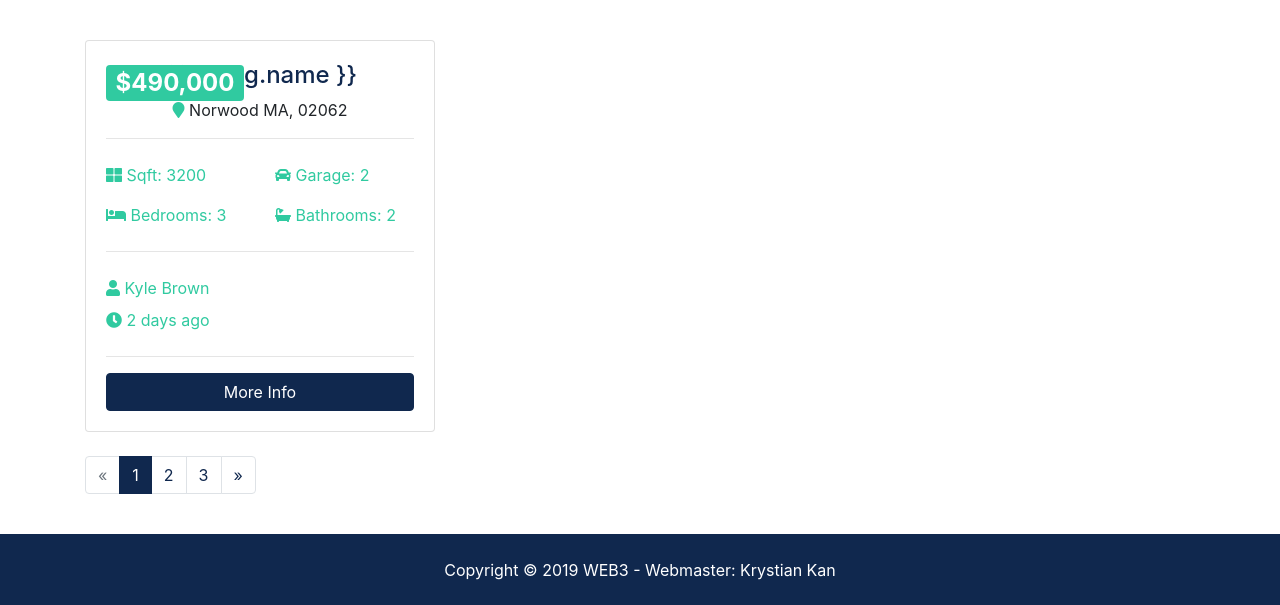
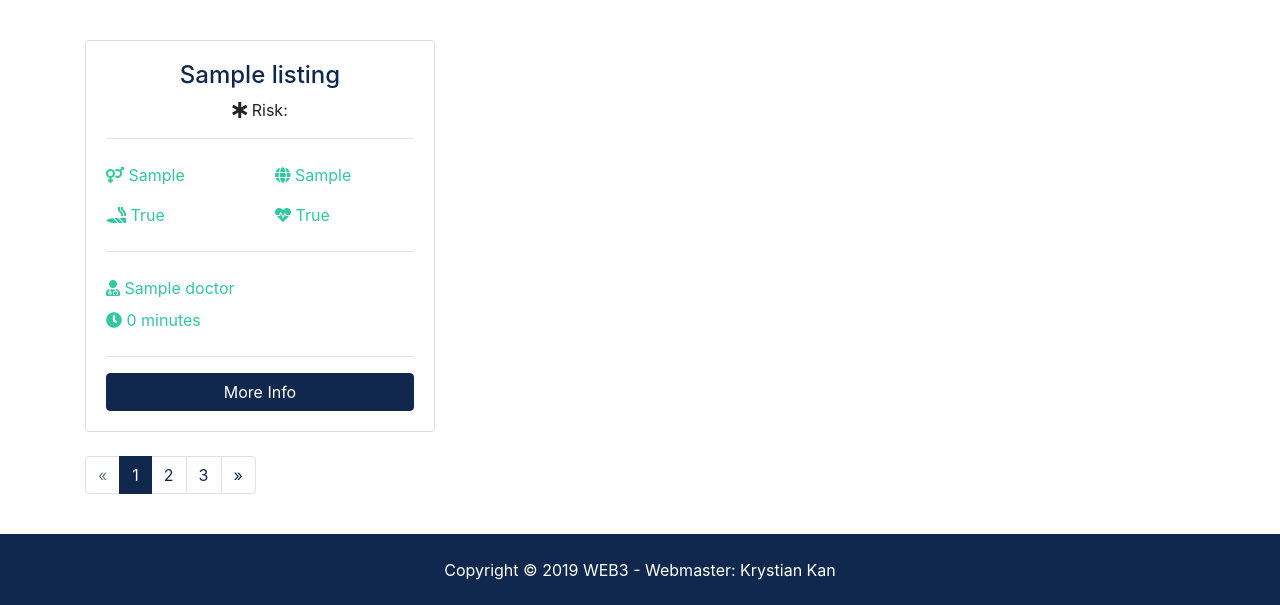
Before and after one commit to Krychaz/MedProject, a Django app: page /listings/ in a window 1280 px wide. Shown: the part 120-725 px from the top of the page. Run offline with Django 3.2, Linux system fonts and the light colour scheme; tables that the repository leaves empty hold one stand-in row (values such as "Sample post"); some libraries are stand-ins or nearby versions.

Commit message:
DB connection and data display

```diff
--- a/djms/settings.py
+++ b/djms/settings.py
@@ -40,6 +40,7 @@
     'django.contrib.sessions',
     'django.contrib.messages',
     'django.contrib.staticfiles',
+    'django.contrib.humanize',
 ]
 
 MIDDLEWARE = [
--- a/listings/views.py
+++ b/listings/views.py
@@ -11,7 +11,7 @@
   }
   return render(request, 'listings/listings.html', context)
 
-def listing(request):
+def listing(request, listing_id):
   return render(request, 'listings/listing.html')
 
 def search(request):
--- a/templates/listings/listings.html
+++ b/templates/listings/listings.html
@@ -1,4 +1,6 @@
 {% extends 'base.html' %}
+
+{% load humanize %}
 
 {% block content %}
 <section id="bc" class="mt-3">
@@ -24,40 +26,37 @@
         <div class="col-md-6 col-lg-4 mb-4">
             <div class="card listing-preview">
               <div class="card-img-overlay">
-                <h2>
-                  <span class="badge badge-secondary text-white">$490,000</span>
-                </h2>
               </div>
               <div class="card-body">
                 <div class="listing-heading text-center">
-                  <h4 class="text-primary">{‌{ listing.name }}</h4>
+                  <h4 class="text-primary">{{ listing.name}}</h4>
                   <p>
-                    <i class="fas fa-map-marker text-secondary"></i> Norwood MA, 02062</p>
+                    <i class="fas fa-star-of-life"></i> Risk: </p>
                 </div>
                 <hr>
                 <div class="row py-2 text-secondary">
                   <div class="col-6">
-                    <i class="fas fa-th-large"></i> Sqft: 3200</div>
+                    <i class="fas fa-venus-mars"></i> {{listing.gender}}</div>
                   <div class="col-6">
-                    <i class="fas fa-car"></i> Garage: 2</div>
+                    <i class="fas fa-globe"></i> {{listing.ethnicity}} </div>
                 </div>
                 <div class="row py-2 text-secondary">
                   <div class="col-6">
-                    <i class="fas fa-bed"></i> Bedrooms: 3</div>
+                    <i class="fas fa-joint"></i> {{listing.smoker}}</div>
                   <div class="col-6">
-                    <i class="fas fa-bath"></i> Bathrooms: 2</div>
+                    <i class="fas fa-heartbeat"></i> {{listing.hearthbeat}}</div>
                 </div>
                 <hr>
                 <div class="row py-2 text-secondary">
                   <div class="col-12">
-                    <i class="fas fa-user"></i> Kyle Brown</div>
+                    <i class="fas fa-user-md"></i> {{listing.doctor}}</div>
                 </div>
                 <div class="row text-secondary pb-2">
                   <div class="col-6">
-                    <i class="fas fa-clock"></i> 2 days ago</div>
+                    <i class="fas fa-clock"></i> {{listing.date | timesince}}</div>
                 </div>
                 <hr>
-                <a href="listing.html" class="btn btn-primary btn-block">More Info</a>
+                <a href="{% url 'listing' listing.id%}" class="btn btn-primary btn-block">More Info</a>
               </div>
             </div>
           </div>
```
